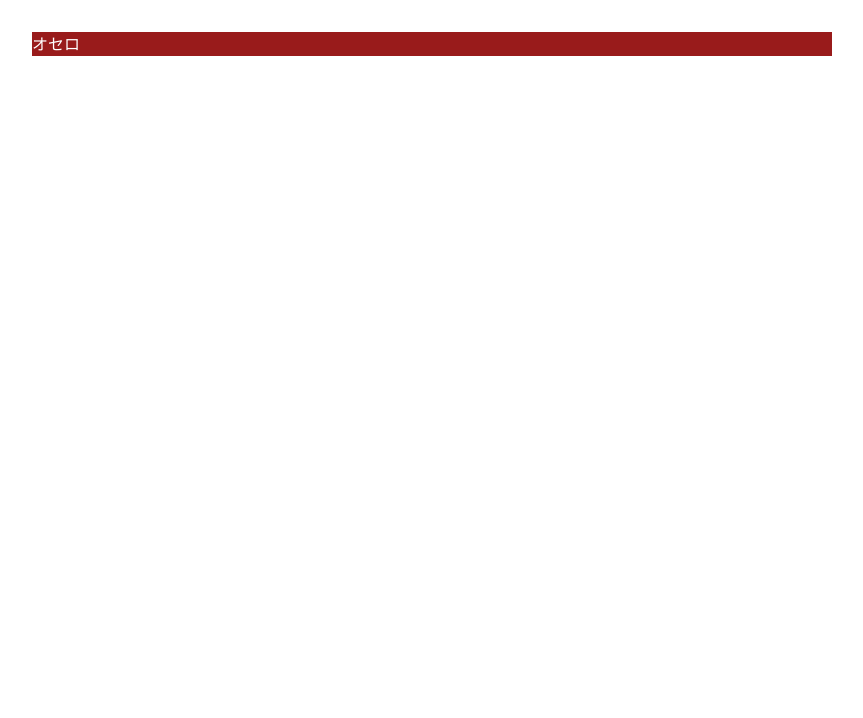
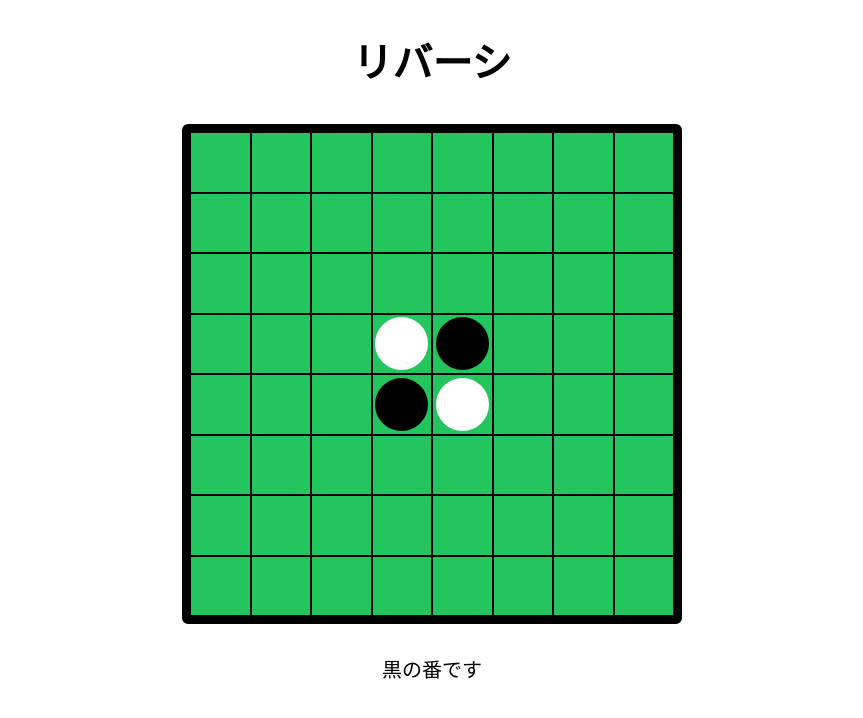
Before and after one commit to akiogitgit/reversi, a SvelteKit app: page / in a window 1280 px wide. Shown: the top 718 px of the page, without its empty margins (208-1071 px from the left). Built offline with nearby package versions, Linux system fonts and the light colour scheme.

Commit message:
feat: リバーシの見た目作成

```diff
--- /dev/null
+++ b/src/components/BlackStone.svelte
@@ -0,0 +1 @@
+<div class="bg-black rounded-full h-[90%] w-[90%]" />
--- /dev/null
+++ b/src/components/WhiteStone.svelte
@@ -0,0 +1 @@
+<div class="bg-white rounded-full h-[90%] w-[90%]" />
--- a/src/routes/+layout.svelte
+++ b/src/routes/+layout.svelte
@@ -7,7 +7,7 @@
 	<meta name="description" content="オセロ" />
 </svelte:head>
 
-<main class="mx-auto mt-8 max-w-800px w-90vw">
+<main class="mx-auto mt-8 max-w-500px w-90vw">
 	<!-- +page.svelteを埋め込む -->
 	<slot />
 </main>
--- a/src/routes/+page.svelte
+++ b/src/routes/+page.svelte
@@ -1,3 +1,51 @@
+<script lang="ts">
+	// ルール
+	// 8 * 8
+	// 中央のマスに黒、白を2個置く。右上、左下が黒
+	// 選考を黒で交互に打つ。
+	// どこも挟めないならパスする
+	// 盤上全て埋まるか、どちらも挟めないなら終了
+	// 石の多い方の勝利。引き分けもある。
+
+	import BlackStone from '../components/BlackStone.svelte';
+	import WhiteStone from '../components/WhiteStone.svelte';
+
+	// 考えること
+	// 1. 盤上を表示
+
+	type Field = null | '黒' | '白';
+	let fields: Field[][] = [
+		[null, null, null, null, null, null, null, null],
+		[null, null, null, null, null, null, null, null],
+		[null, null, null, null, null, null, null, null],
+		[null, null, null, '白', '黒', null, null, null],
+		[null, null, null, '黒', '白', null, null, null],
+		[null, null, null, null, null, null, null, null],
+		[null, null, null, null, null, null, null, null],
+		[null, null, null, null, null, null, null, null]
+	];
+</script>
+
 <section>
-	<h1 class="bg-red-800 text-white">オセロ</h1>
+	<h1 class="font-bold text-center text-40px">リバーシ</h1>
+
+	<div class="border-black rounded-md bg-green-500 border-8 mt-8">
+		{#each fields as field1, i (i)}
+			<div class="flex">
+				{#each field1 as field, i (i)}
+					<div
+						class="border border-black h-11vw max-h-60.5px grid w-11vw place-items-center sm:(h-60.5px w-60.5px)"
+					>
+						{#if field === '白'}
+							<WhiteStone />
+						{:else if field === '黒'}
+							<BlackStone />
+						{/if}
+					</div>
+				{/each}
+			</div>
+		{/each}
+	</div>
+
+	<p class="mt-8 text-center text-xl">黒の番です</p>
 </section>
```
